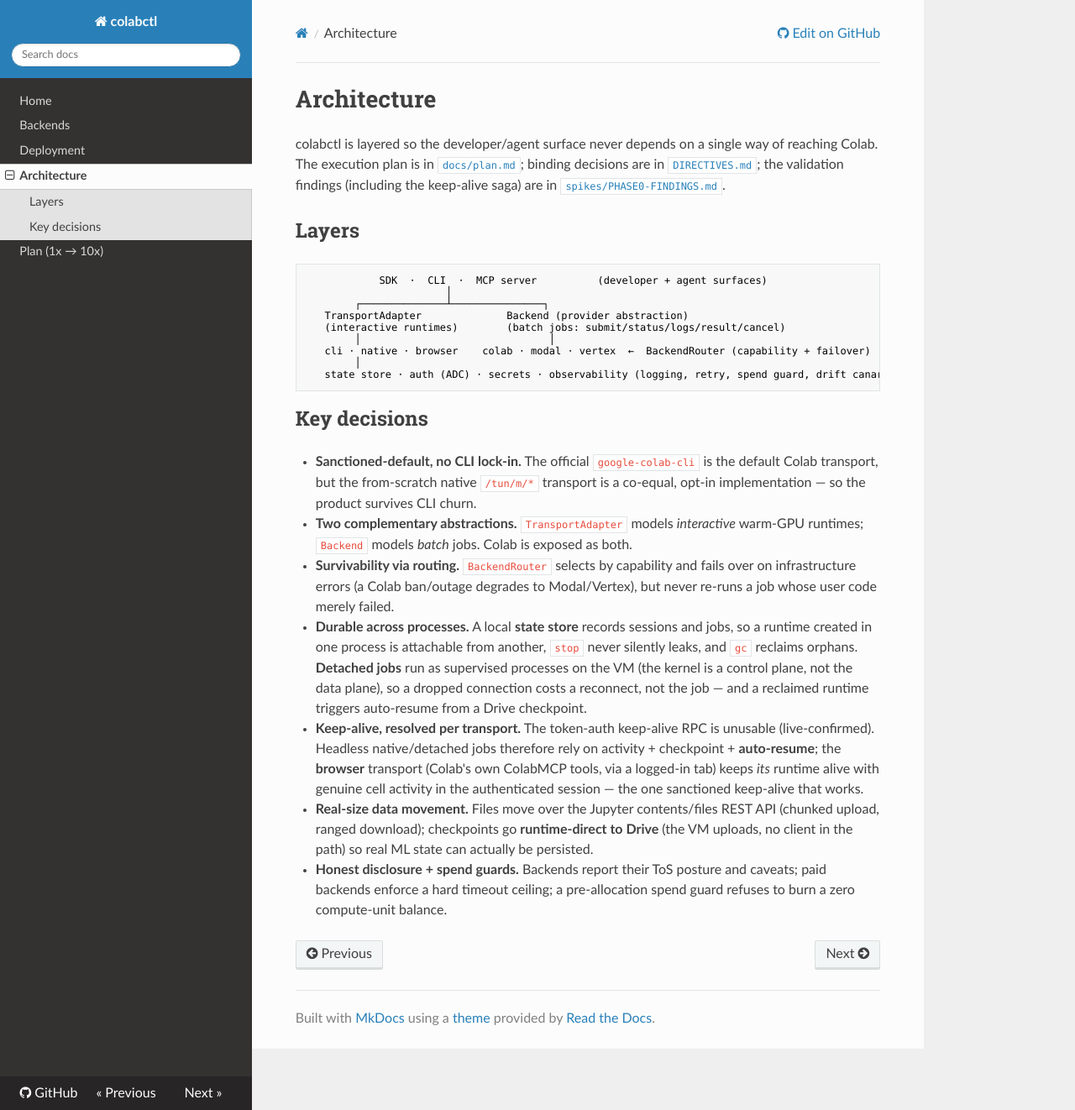
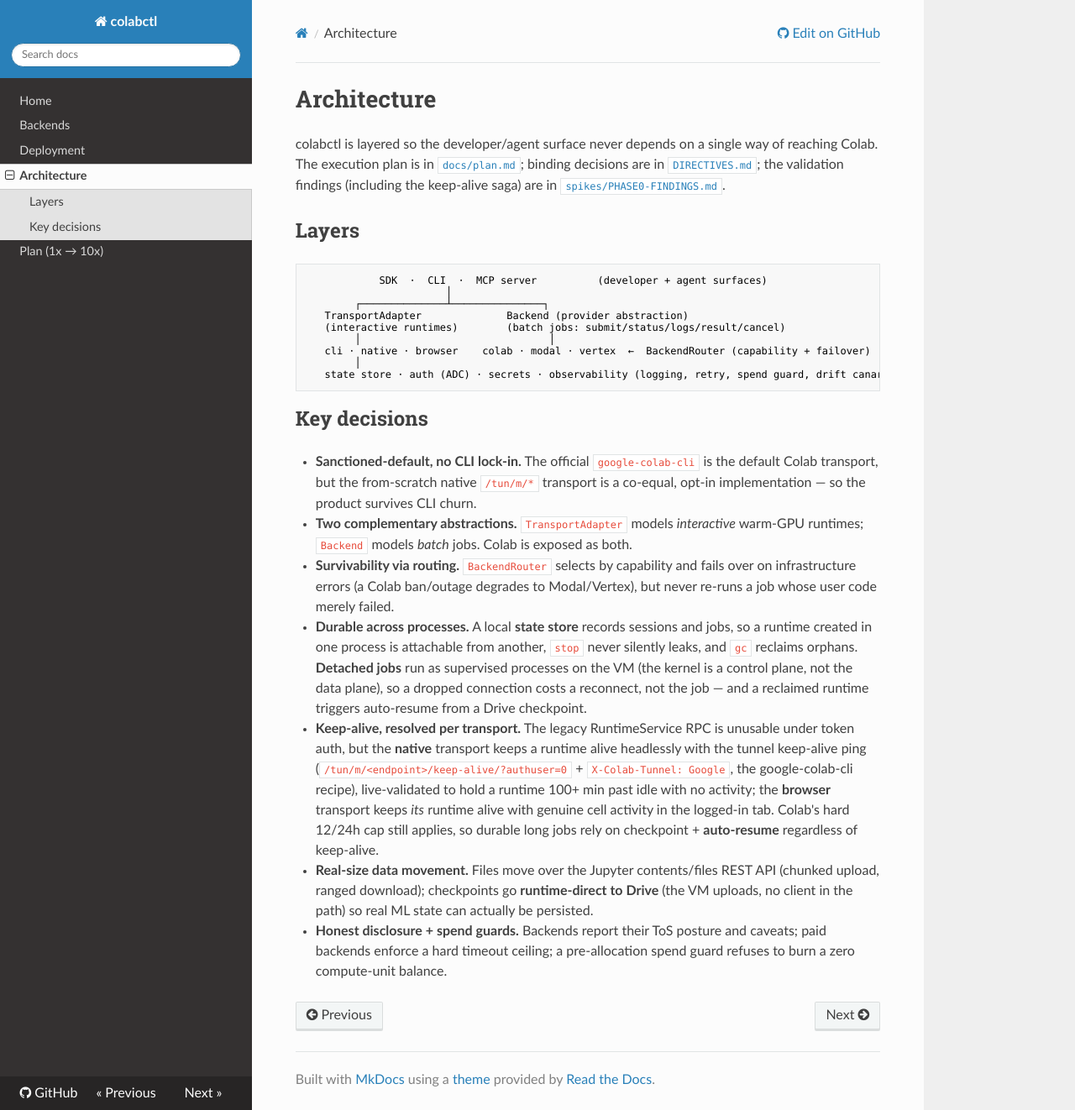
Before and after one commit to mandipadk/colabctl, an MkDocs documentation site: the page built from docs/architecture.md, in a window 1280 px wide and 1322 px high. Shown: the whole window at 84% size. Built offline with MkDocs 1.6.1, drawn with Linux system fonts in a browser that asks for light colours; nearby versions of some CDN libraries.

Commit message:
feat: native keepalive=True — tunnel ping live-validated (Phase 0.6 complete)
The phase_b_keepalive spike (with the authuser=0 fix) held a T4 for 100+ minutes with ZERO
kernel activity, every ping succeeding — past the ~21-min no-activity baseline and the
~90-min idle window. So the native transport now has a working, headless, token-auth
keep-alive, resolving colabctl's single biggest documented limitation.

- Flip native Capabilities.keepalive=True; rewrite the caveat to describe the working
  tunnel ping (and note the 12/24h hard cap still makes checkpoint + auto-resume the
  durable path).
- Refresh ROADMAP / docs/deployment / docs/architecture: native + browser both have a
  working keep-alive now; the legacy RuntimeService RPC stays the only dead path.

Strategic note unchanged: keep-alive is parity/hygiene; durability (checkpoint + auto-resume)
remains the moat, since every runtime still dies at the hard cap.

```diff
--- a/docs/architecture.md
+++ b/docs/architecture.md
@@ -35,11 +35,13 @@
   and `gc` reclaims orphans. **Detached jobs** run as supervised processes on the VM (the
   kernel is a control plane, not the data plane), so a dropped connection costs a reconnect,
   not the job — and a reclaimed runtime triggers auto-resume from a Drive checkpoint.
-- **Keep-alive, resolved per transport.** The token-auth keep-alive RPC is unusable
-  (live-confirmed). Headless native/detached jobs therefore rely on activity + checkpoint +
-  **auto-resume**; the **browser** transport (Colab's own ColabMCP tools, via a logged-in
-  tab) keeps *its* runtime alive with genuine cell activity in the authenticated session —
-  the one sanctioned keep-alive that works.
+- **Keep-alive, resolved per transport.** The legacy RuntimeService RPC is unusable under
+  token auth, but the **native** transport keeps a runtime alive headlessly with the tunnel
+  keep-alive ping (`/tun/m/<endpoint>/keep-alive/?authuser=0` + `X-Colab-Tunnel: Google`,
+  the google-colab-cli recipe), live-validated to hold a runtime 100+ min past idle with no
+  activity; the **browser** transport keeps *its* runtime alive with genuine cell activity in
+  the logged-in tab. Colab's hard 12/24h cap still applies, so durable long jobs rely on
+  checkpoint + **auto-resume** regardless of keep-alive.
 - **Real-size data movement.** Files move over the Jupyter contents/files REST API (chunked
   upload, ranged download); checkpoints go **runtime-direct to Drive** (the VM uploads, no
   client in the path) so real ML state can actually be persisted.
```
Also changed, not shown: ROADMAP.md (+8 -5 lines), docs/deployment.md (+6 -3 lines), 2 other files.
